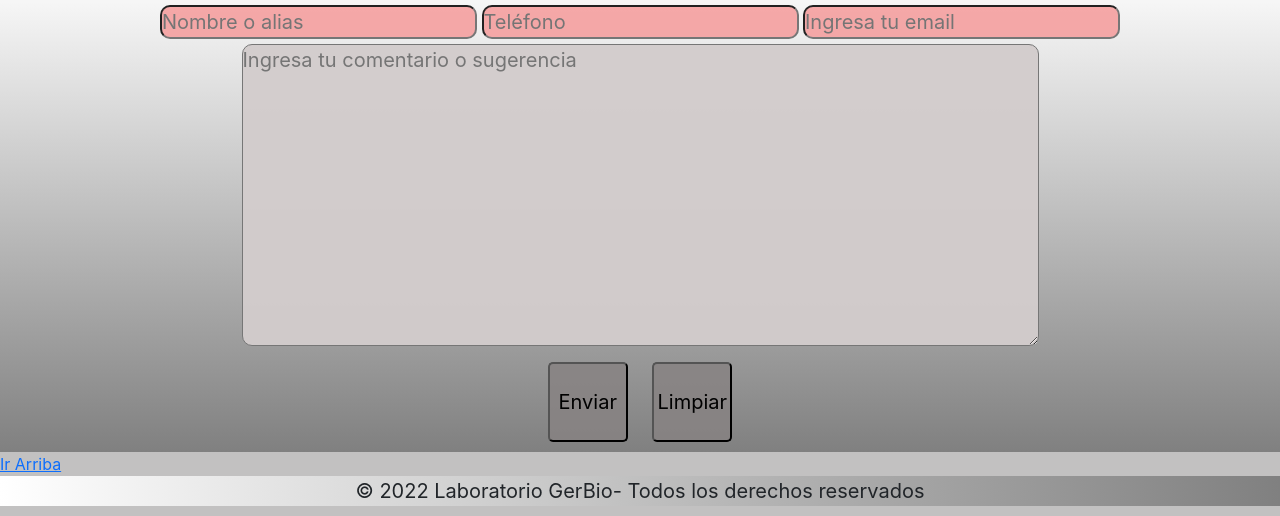
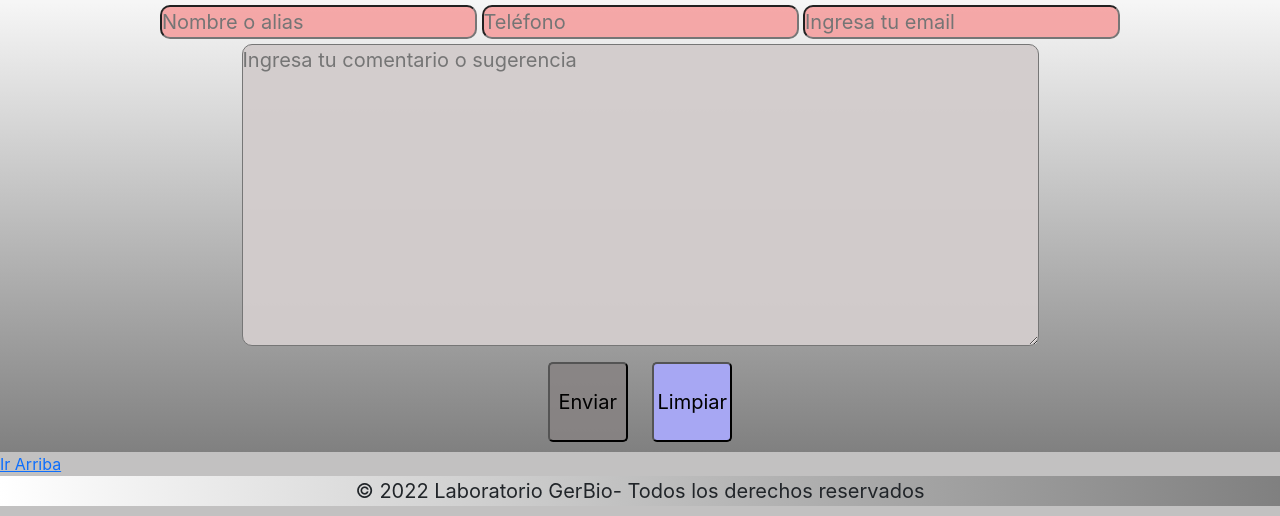
Before and after one commit to Babart/Laboratorio-Valdes, a website: page page/contacto.html in a window 1280 px wide. Shown: the part 395-911 px from the top of the page. Drawn offline with nearby package versions, Linux system fonts and the light colour scheme.

Commit message:
SASS II comienzo

```diff
--- a/page/contacto.html
+++ b/page/contacto.html
@@ -68,7 +68,7 @@
                     <input type="email" name="email" id="email"  placeholder="Ingresa tu email" required><br>
                     <textarea name="message" id="message" cols="60" rows="10" required placeholder="Ingresa tu comentario o sugerencia"></textarea><br>
                     <button class="boton" type="submit">Enviar</button>
-                    <button class="boton" type="reset">Limpiar</button>
+                    <button class="boton-cancelar" type="reset">Limpiar</button>
 
 
             </form>
--- a/scss/_contacto.scss
+++ b/scss/_contacto.scss
@@ -54,7 +54,11 @@ main {
 
                 }
 
-              }
+            }
+            .boton-cancelar {
+                @extend .boton;
+                background-color: rgb(167, 167, 243);
+            }
               .contactenos {
                 align-items: center;
                 justify-content: center;
--- a/scss/estilosSass.scss
+++ b/scss/estilosSass.scss
@@ -25,6 +25,8 @@
 
 @import "contacto.scss";
 
+@import "extend.scss";
+
 
 //FOOTER SASS
 
--- a/style/style.css
+++ b/style/style.css
@@ -1,11 +1,11 @@
-*{
+/* *{
     margin: 0;
     padding: 0;
     box-sizing: border-box;
     font-family: Verdana, Geneva, Tahoma, sans-serif;
     font-family: -apple-system, BlinkMacSystemFont, 'Segoe UI', Roboto, Oxygen, Ubuntu, Cantarell, 'Open Sans', 'Helvetica Neue', sans-serif;
 
-}
+} */
 
 /* Header Style */
 
```
Also changed, not shown: scss/_extend.scss (added, +23 -0 lines), scss/_variables.scss (added), style/estilosNuevos.css.
